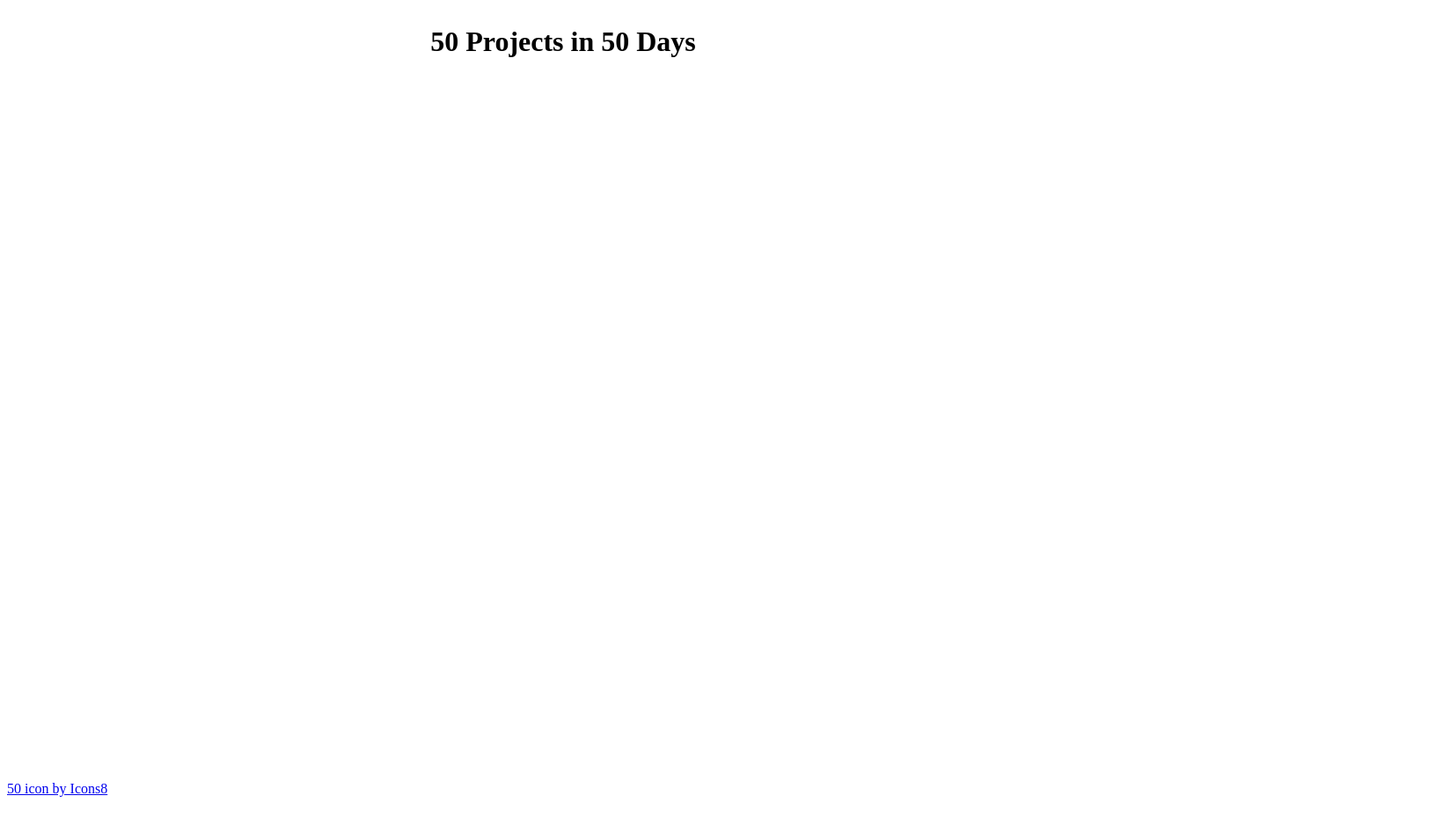
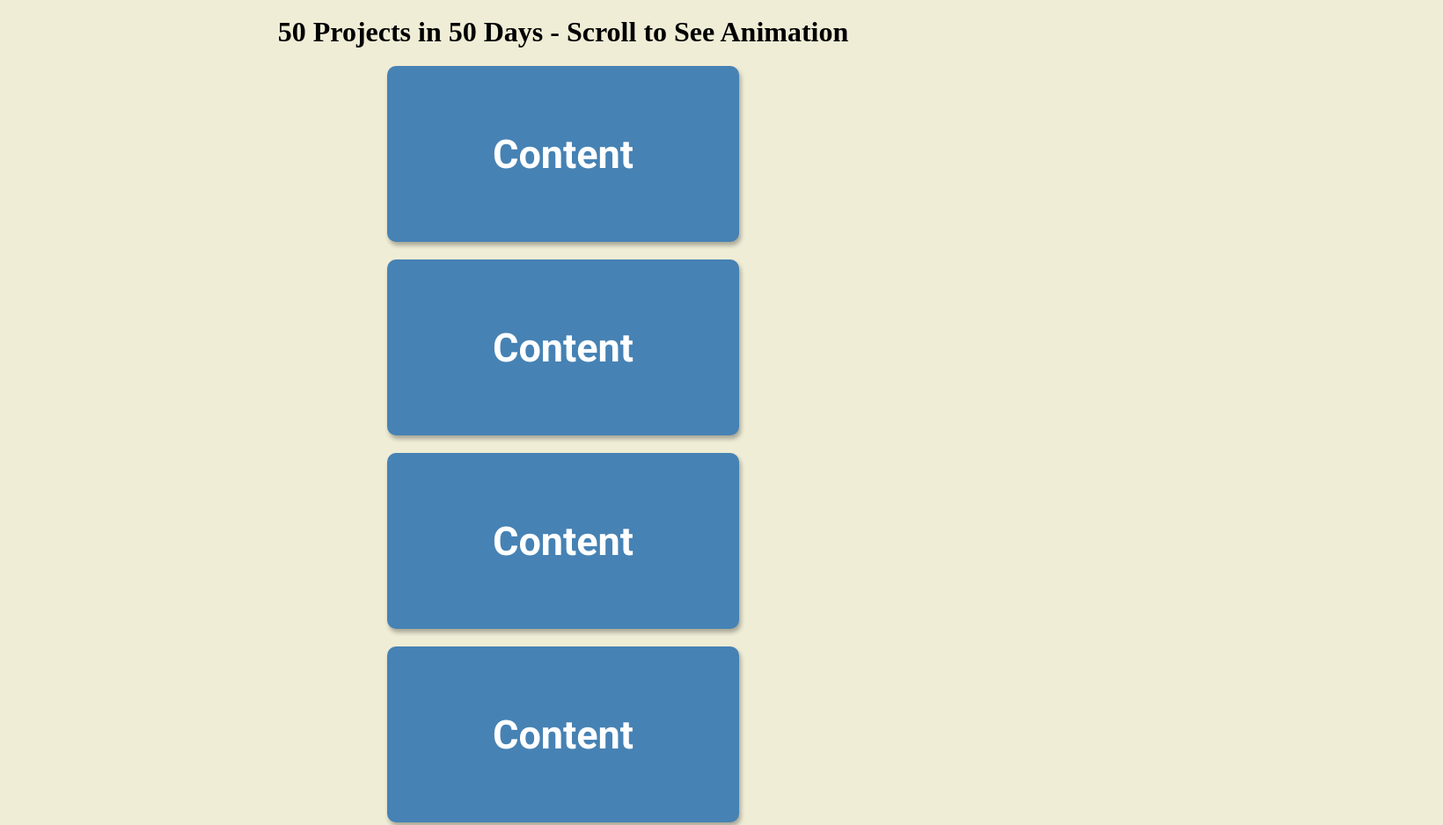
Before and after one commit to hilbug/50-projects-50-days, a website: page public/day6/day6.html in a window 1280 px wide. Shown: the top 938 px of the page at 88% size, 1640 px wide, since content can reach past the window. Before the commit the page ends 906 px from the top, so only its background shows below. Drawn offline with Linux system fonts and the light colour scheme.

Commit message:
add day6

```diff
--- a/public/day6/day6.html
+++ b/public/day6/day6.html
@@ -11,15 +11,31 @@
     <link rel="stylesheet" href="style.css">
     <!-- font awesome - can also do cdnjs.com -->
     <script src="https://kit.fontawesome.com/32bf735cb4.js" crossorigin="anonymous"></script>
-    <title>My Project</title>
+    <title>Scroll Animation</title>
 </head>
 
 <body>
     <header>
-        <h1>50 Projects in 50 Days</h1>
+        <h1>50 Projects in 50 Days - Scroll to See Animation</h1>
     </header>
     <!-- Body class for the local CSS but need content so footer sticks to the bottom -->
     <main class="body content">
+        <div class="box"><h2>Content</h2></div>
+        <div class="box"><h2>Content</h2></div>
+        <div class="box"><h2>Content</h2></div>
+        <div class="box"><h2>Content</h2></div>
+        <div class="box"><h2>Content</h2></div>
+        <div class="box"><h2>Content</h2></div>
+        <div class="box"><h2>Content</h2></div>
+        <div class="box"><h2>Content</h2></div>
+        <div class="box"><h2>Content</h2></div>
+        <div class="box"><h2>Content</h2></div>
+        <div class="box"><h2>Content</h2></div>
+        <div class="box"><h2>Content</h2></div>
+        <div class="box"><h2>Content</h2></div>
+        <div class="box"><h2>Content</h2></div>
+        <div class="box"><h2>Content</h2></div>
+        <div class="box"><h2>Content</h2></div>
     </main>
     <footer class="footer">
         <a href="https://icons8.com/icon/71354/50">50 icon by Icons8</a>
--- a/public/day6/script.js
+++ b/public/day6/script.js
@@ -0,0 +1,22 @@
+const boxes = document.querySelectorAll('.box');
+
+window.addEventListener('scroll', checkBoxes);
+
+checkBoxes();
+
+function checkBoxes() {
+    const triggerBottom = window.innerHeight / 5 * 4;
+
+    boxes.forEach(box => {
+        const boxTop = box.getBoundingClientRect().top;
+
+        if (boxTop < triggerBottom) {
+            box.classList.add('show');
+        } else {
+            box.classList.remove('show');
+        }
+    })
+}
+
+// library: Animate On Scroll
+//jQuery
--- a/public/day6/style.css
+++ b/public/day6/style.css
@@ -5,10 +5,11 @@
 }
 
 /* uncomment bg color if needed so it is not inherited from .body */
-/* body {
-    background-color: lightblue;
+body {
+    background-color: #efedd6;
+    overflow-x: hidden;
 }
-*/
+
 
 .body {
     font-family: 'Roboto', sans-serif;
@@ -16,7 +17,41 @@
     flex-direction: column;
     align-items: center;
     justify-content: center;
-    height: 100vh;
-    overflow: hidden;
+    /* height: 100vh;
+    overflow: hidden; */
     margin: 0;
 }
+
+h1 {
+    margin: 10px;
+}
+
+.box {
+    background-color: steelblue;
+    color: #fff;
+    display: flex;
+    align-items: center;
+    justify-content: center;
+    width: 400px;
+    height: 200px;
+    margin: 10px;
+    border-radius: 10px;
+    box-shadow: 2px 4px 5px rgba(0, 0, 0, 0.3);
+    transform: translateX(200%);
+    /* transform: translateX(400%); */
+    transition: transform 0.4s ease;
+}
+
+.box:nth-of-type(even) {
+    /* every other box */
+    transform: translateX(-200%);
+    /* transform: translateX(-400%); */
+}
+
+.box.show {
+    transform: translateX(0);
+}
+
+.box h2 {
+    font-size: 45px;
+}
```
